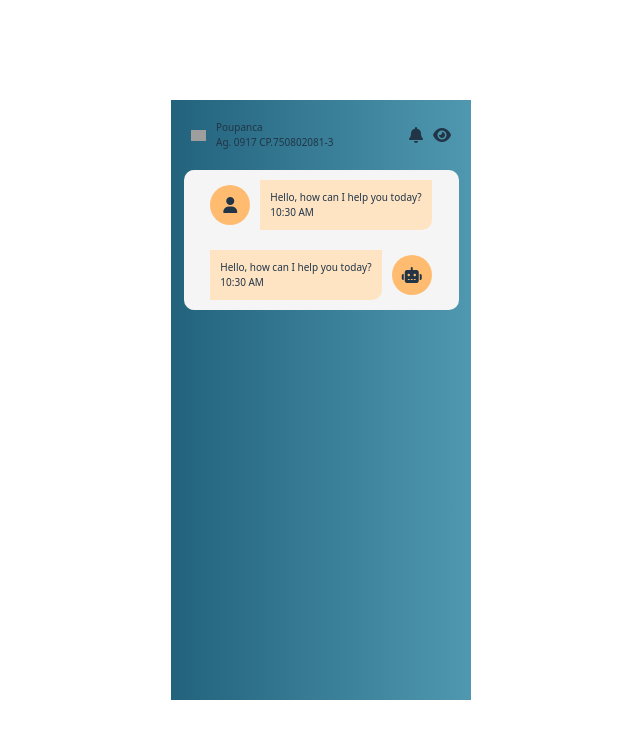
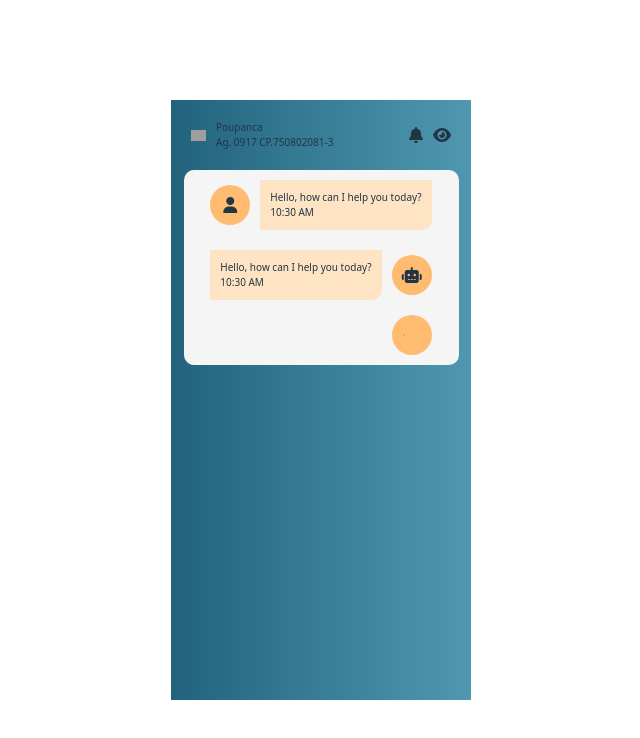
Before and after one commit to CaioLira18/SummerJobCaixa-PixPorVoz, a React (Vite) app: page /chat in a window 1280 px wide. Shown: the top 738 px of the page, without its empty margins (319-959 px from the left). Built offline with nearby package versions, Linux system fonts and the light colour scheme; grey boxes are pictures that could not be loaded.

Commit message:
[feat] - Update ChatPage

```diff
--- a/src/css/Chat.css
+++ b/src/css/Chat.css
@@ -10,6 +10,15 @@
     margin: 0 auto;
     border-radius: 10px;
     gap: 20px;
+}
+
+.containerBox {
+    display: flex;
+    align-items: end;
+    justify-content: end;
+    flex-direction: column;
+    gap: 15px;
+    overflow-y: auto;
 }
 
 .messageBox {
@@ -42,3 +51,36 @@
     padding: 10px;
     border-bottom-right-radius: 10px;
 }
+
+/* Loading dots */
+.loading {
+    gap: 4px;
+}
+
+.loading span {
+    width: 6px;
+    height: 6px;
+    background-color: #333;
+    border-radius: 50%;
+    display: inline-block;
+    animation: bounce 1.4s infinite ease-in-out both;
+}
+
+.loading span:nth-child(1) {
+    animation-delay: -0.32s;
+}
+
+.loading span:nth-child(2) {
+    animation-delay: -0.16s;
+}
+
+@keyframes bounce {
+    0%, 80%, 100% {
+        transform: scale(0);
+        opacity: 0.3;
+    }
+    40% {
+        transform: scale(1);
+        opacity: 1;
+    }
+}
--- a/src/pages/Chat.jsx
+++ b/src/pages/Chat.jsx
@@ -3,6 +3,7 @@ import React from 'react'
 export const Chat = () => {
 
     const rightPosition = true;
+    const loading = true;
 
     return (
         <div>
@@ -29,6 +30,13 @@ export const Chat = () => {
                                 <i class="fa-solid fa-robot"></i>
                             </div>
                         </div>
+                        {loading && (
+                            <div className="userProfile loading">
+                                <span></span>
+                                <span></span>
+                                <span></span>
+                            </div>
+                        )}
                     </div>
                 )}
             </div>
```
